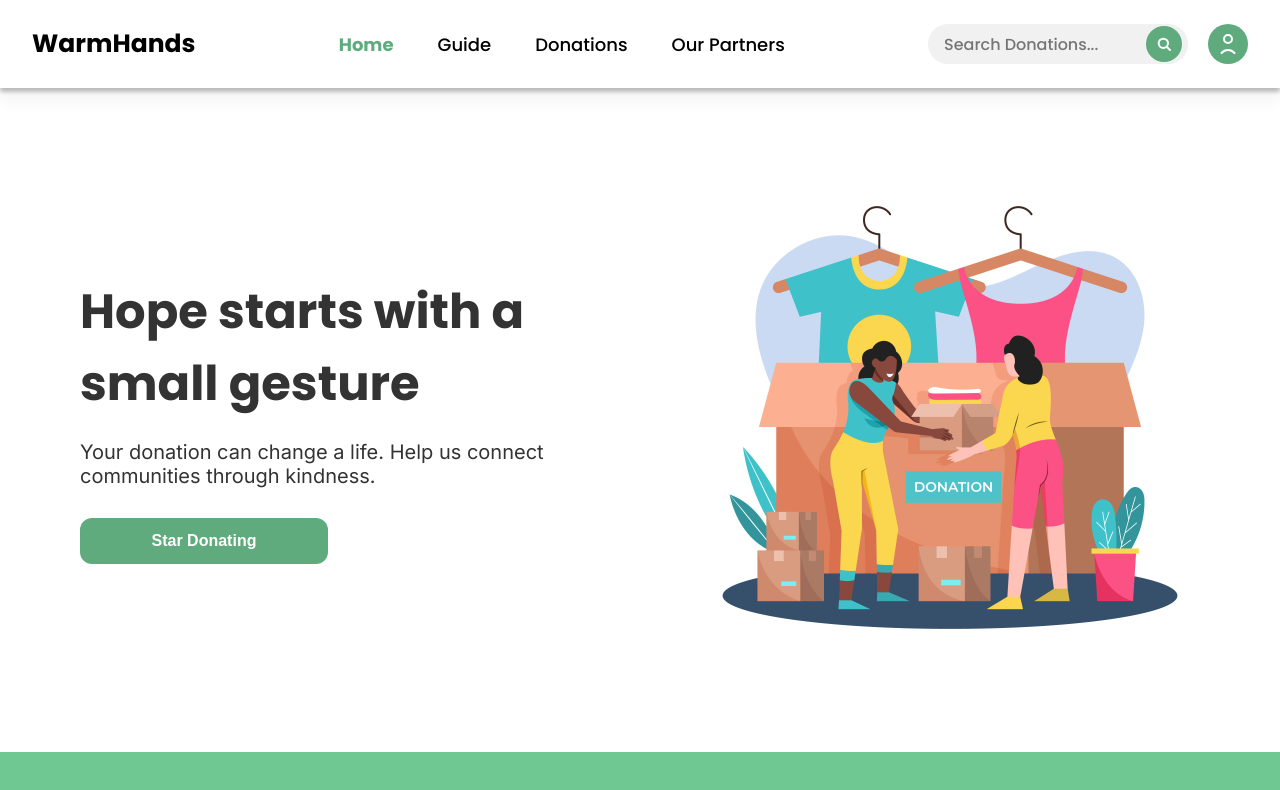
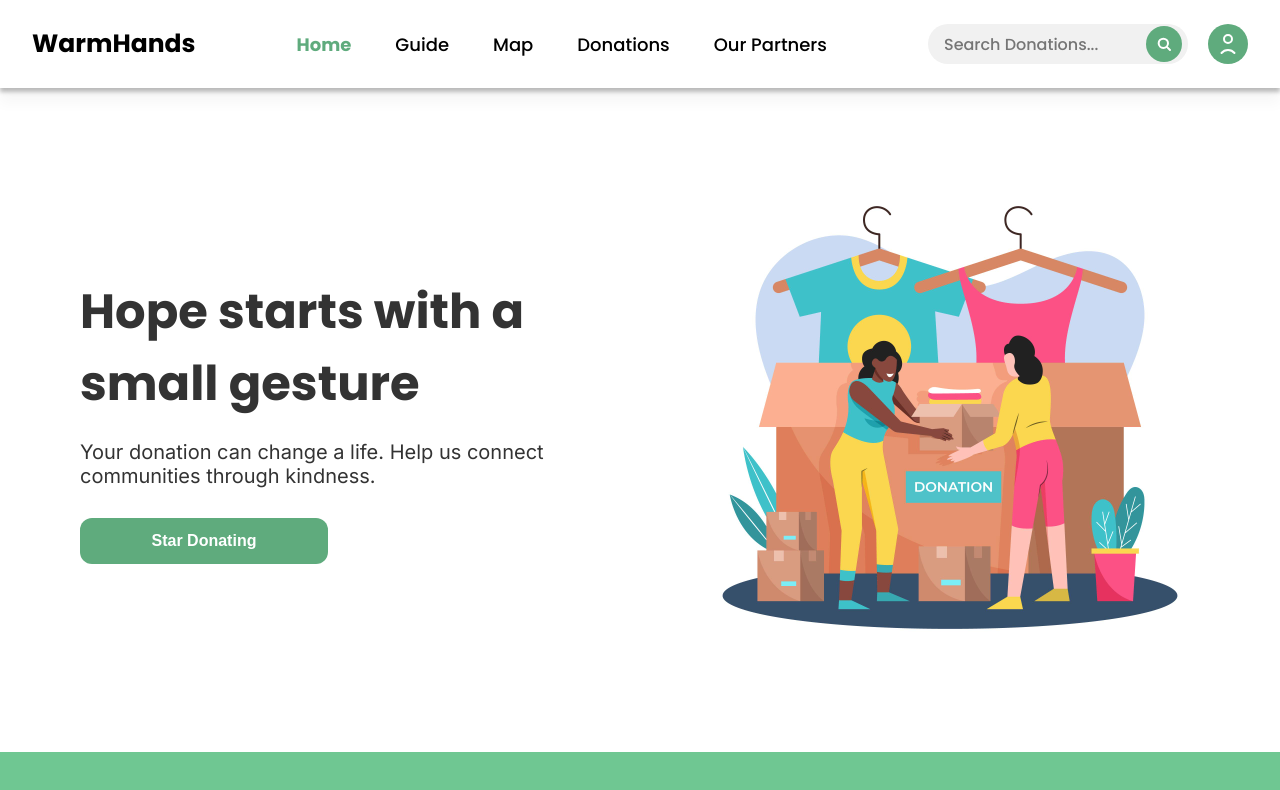
Before and after one commit to HusseinAtoui/donationplatform-frontend, a React (Create React App) app: page / in a window 1280 px wide. Shown: the top 790 px of the page. Built offline with nearby package versions, Linux system fonts and the light colour scheme.

Commit message:
Update NavBar.jsx

```diff
--- a/src/components/NavBar/NavBar.jsx
+++ b/src/components/NavBar/NavBar.jsx
@@ -25,6 +25,7 @@ export default function NavBar() {
                 <nav className={`navbar__menu ${isMobileMenuOpen ? 'navbar__menu--open' : ''}`}>
                     <a href="/" className="navbar__menu-item active">Home</a>
                     <a href="/guide" className="navbar__menu-item">Guide</a>
+                    <a href="/map" className="navbar__menu-item">Map</a>
                     <a href="/donations" className="navbar__menu-item">Donations</a>
                     <a href="/partners" className="navbar__menu-item">Our Partners</a>
                 </nav>
```
